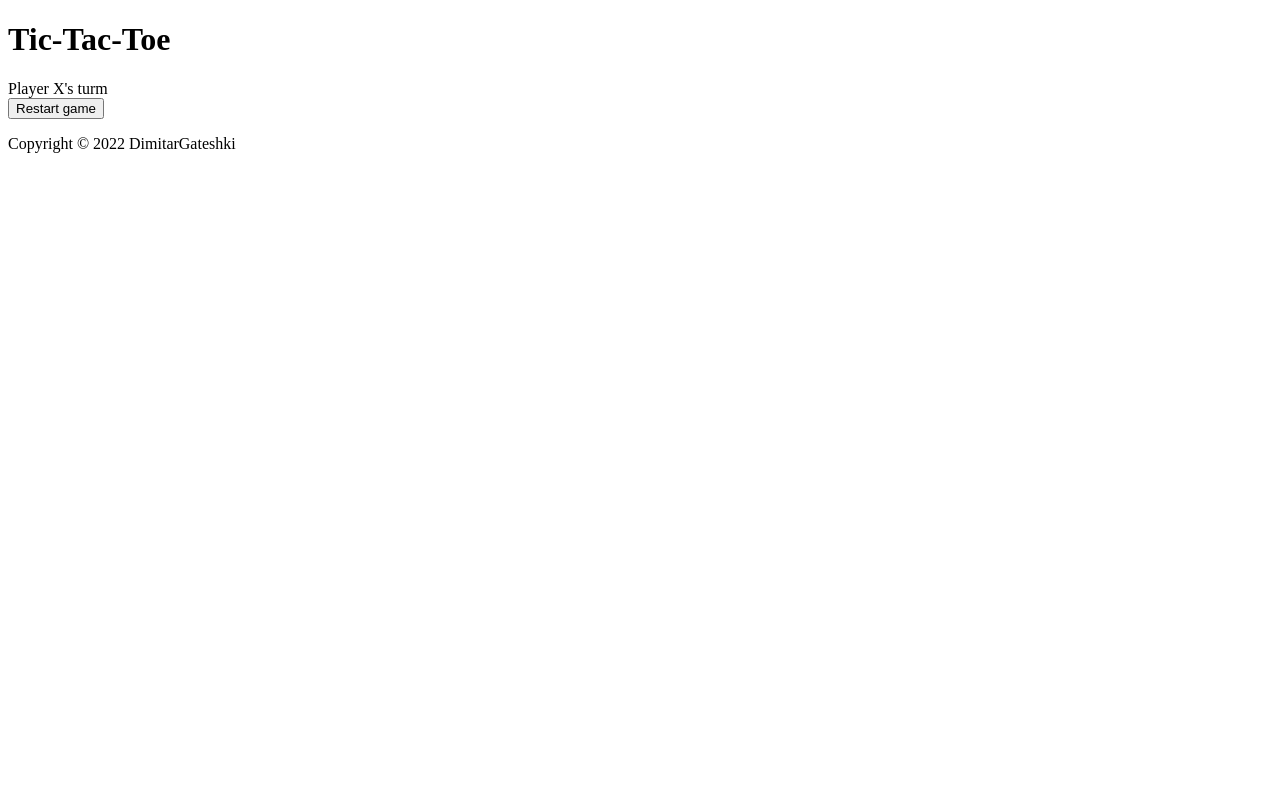
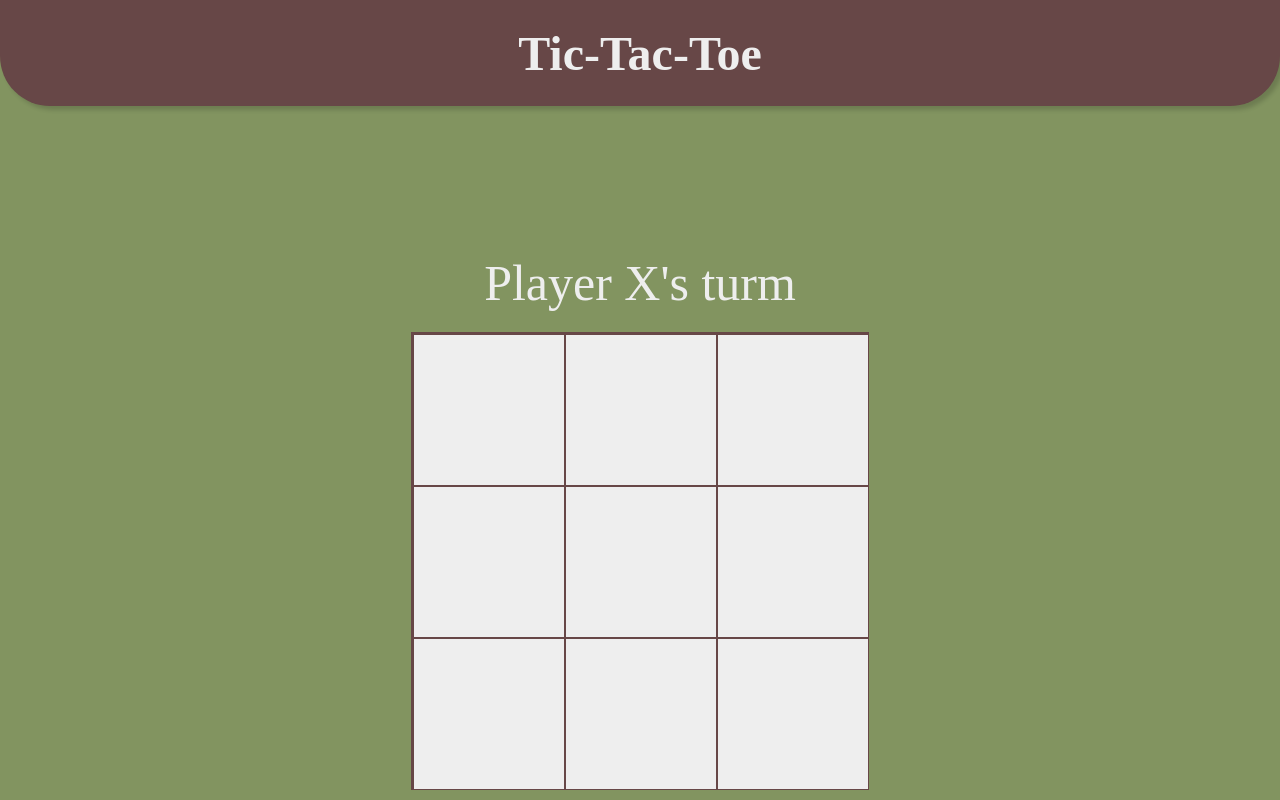
Before and after one commit to DimitarGateshki/Odin-project-Tic-Tac-Toe-project, a plain HTML site: page index.html in a window 1280 px wide. Shown: the top 800 px of the page. Drawn offline with Linux system fonts and the light colour scheme.

Commit message:
Added css
Added CSS design to the page

```diff
--- a/index.html
+++ b/index.html
@@ -8,6 +8,8 @@
     <link rel="stylesheet" href="style.css">
 </head>
 <body>
+
+    <div class="container">
 
     <!--Header-->
     <header class="header">
@@ -40,5 +42,7 @@
     <footer class="footer">
         <p>Copyright © 2022 DimitarGateshki</p>
     </footer>
+
+</div>
 </body>
 </html>
--- a/style.css
+++ b/style.css
@@ -0,0 +1,172 @@
+:root{
+    --header-and-footer-color:#674747;
+    --bacgroun-and-x-color:#829460;
+    --board-color:#EEEEEE;
+    --circle-color:#F96666;
+    --main-shadow:rgba(0, 0, 0, 0.16) 4px 4px 4px;
+    --border-radius:50px;
+
+}
+
+*{
+    margin: 0%;
+    padding: 0%;
+    font-family: 'Times New Roman', Times, serif;
+
+}
+
+html{
+    position: relative;
+    max-width: 100%;
+    min-height: 100%;
+}
+
+body{
+    max-width: 100%;
+    overflow-x: hidden;
+    background-color: var(--bacgroun-and-x-color);
+    color: var(--board-color);
+    font-size: 18px;
+    font-weight: 500;
+    word-wrap: break-word;
+    margin-bottom: 100px;
+}
+
+.container{
+    max-width: 100%;
+    margin: 0 auto;
+  }
+
+.header{
+background-color: var(--header-and-footer-color);
+padding: 2%;
+box-shadow: var(--main-shadow);
+border-radius: 0  0 50px  50px ;
+}
+
+.header .title{
+    font-weight: 900;
+    font-size: 3rem;
+    text-align: center;
+}
+
+.main{
+    margin-top: 10%;
+    text-align: center;
+}
+
+.message{
+    padding: 20px 0;
+    font-size: 50px;
+    text-align: center;
+}
+
+.gameboard{
+    display: grid;
+    grid-template-columns: repeat(3,1fr);
+    width: 454px;
+    height: 454px;
+    border: 2px solid var(--header-and-footer-color);
+    margin: 0px auto;
+}
+
+.field{
+    width: 150px;
+    height: 150px;
+    border: 1px solid var(--header-and-footer-color);
+    background-color: var(--board-color);
+    font-size: 100px;
+    text-align: center;
+    cursor: pointer;
+    user-select: none;
+}
+
+.field:hover{
+    filter: brightness(90%);
+}
+
+.center{
+
+    display: flex;
+    justify-content: center;
+    padding: 30px;
+}
+
+
+button{
+    border: none;
+  color: inherit;
+  font-family: inherit;
+  font-size: inherit;
+  font-weight: inherit;
+  cursor: pointer;
+  outline: none;
+}
+
+.restart{
+    border-radius: var(--border-radius);
+    transition: filter 0.15s ease-in-out;
+    padding: 10px;
+    margin: 5px;
+    background-color: var(--circle-color);
+    color: var(--board-color);
+}
+
+.restart:hover {
+    filter: brightness(90%);
+  }
+
+.footer{
+    background-color: var(--header-and-footer-color);
+    box-shadow: var(--main-shadow);
+    border-radius: 50px 50px 0 0  ;
+    position: absolute;
+    bottom: 0;
+    left: 0;
+    display: flex;
+    align-items: center;
+    justify-content: center;
+    gap: 10px;
+    width: 96%;
+    padding: 2%;
+}
+
+@media(max-width:600px){
+    .title{
+        font-size: 60px;
+    }
+
+    .message{
+        font-size: 40px;
+    }
+
+    .restart{
+        font-size: 40px;
+    }
+
+    .gameboard{
+        width: 304px;
+        height: 304px;
+    }
+
+    .field{
+        width: 100px;
+        height: 100px;
+        font-size: 70px;
+    }
+}
+
+@media(max-width:420px) {
+
+    .title{
+        font-size: 50px;
+    }
+
+    .message{
+        font-size: 36px;
+    }
+
+    .restart{
+        font-size: 36px;
+    }
+}
```
